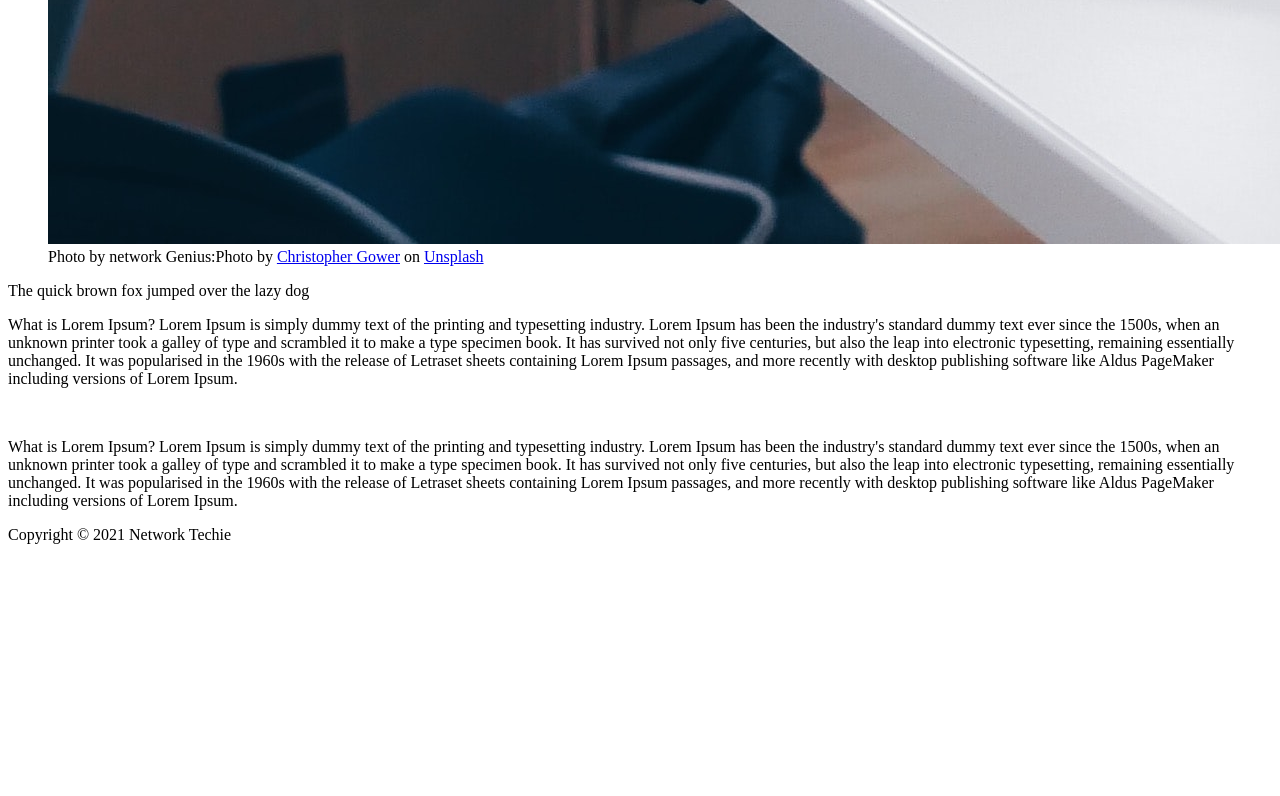
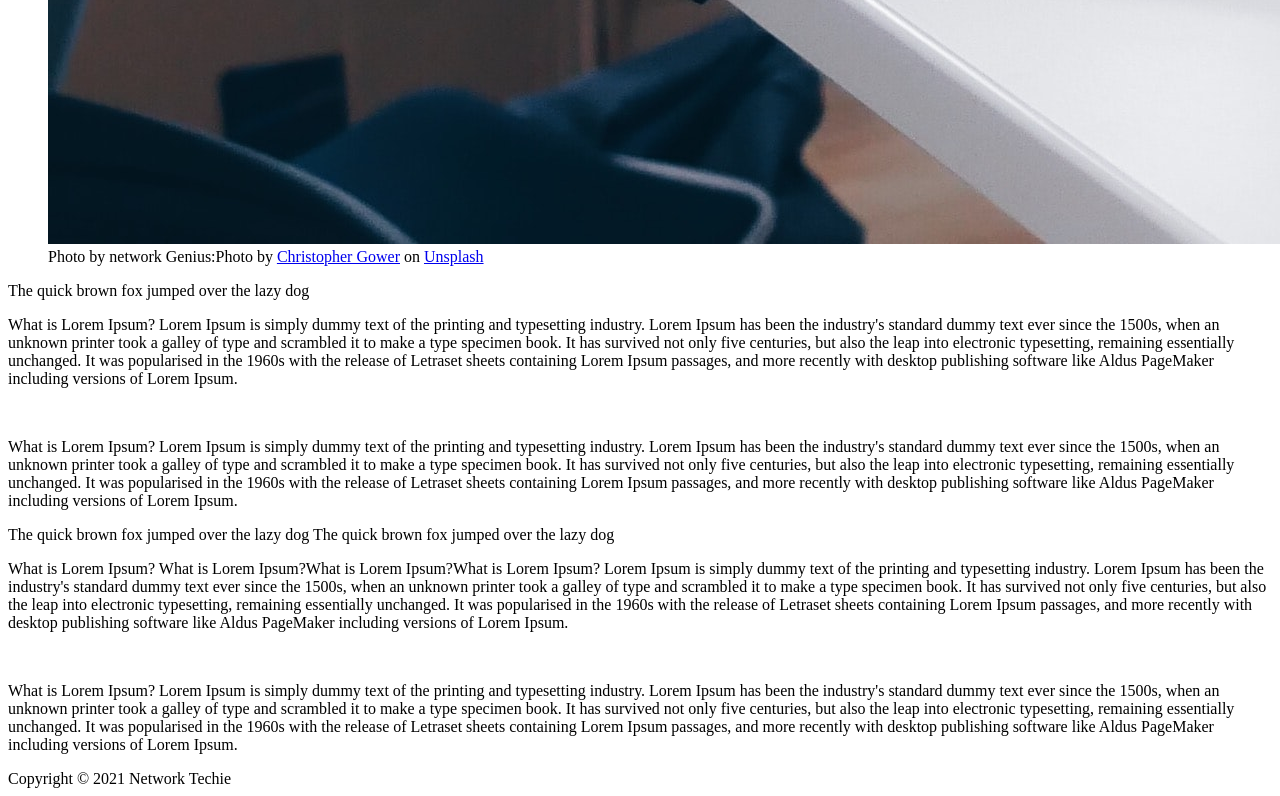
Before and after one commit to lukasmwangi/website, a plain HTML site: page index.html in a window 1280 px wide. Shown: the part 2495-3291 px from the top of the page. Before the commit the page ends 3047 px from the top, so only its background shows below. Drawn offline with Linux system fonts and the light colour scheme.

Commit message:
duplicate article

```diff
--- a/index.html
+++ b/index.html
@@ -34,6 +34,17 @@
                    <br/> <p>What is Lorem Ipsum? Lorem Ipsum is simply dummy text of the printing and typesetting industry. Lorem Ipsum has been the industry's standard dummy text ever since the 1500s, when an unknown printer took a galley of type and scrambled it to make a type specimen book. It has survived not only five centuries, but also the leap into electronic typesetting, remaining essentially unchanged. It was popularised in the 1960s with the release of Letraset sheets containing Lorem Ipsum passages, and more recently with desktop publishing software like Aldus PageMaker including versions of Lorem Ipsum.</p>
             </article>
         </section>
+        <section>
+            <article>
+                <p>The quick brown fox jumped over the lazy dog
+                    The quick brown fox jumped over the lazy dog
+                </p>
+                <p>What is Lorem Ipsum?
+                    What is Lorem Ipsum?What is Lorem Ipsum?What is Lorem Ipsum?
+                    Lorem Ipsum is simply dummy text of the printing and typesetting industry. Lorem Ipsum has been the industry's standard dummy text ever since the 1500s, when an unknown printer took a galley of type and scrambled it to make a type specimen book. It has survived not only five centuries, but also the leap into electronic typesetting, remaining essentially unchanged. It was popularised in the 1960s with the release of Letraset sheets containing Lorem Ipsum passages, and more recently with desktop publishing software like Aldus PageMaker including versions of Lorem Ipsum.</p>
+                   <br/> <p>What is Lorem Ipsum? Lorem Ipsum is simply dummy text of the printing and typesetting industry. Lorem Ipsum has been the industry's standard dummy text ever since the 1500s, when an unknown printer took a galley of type and scrambled it to make a type specimen book. It has survived not only five centuries, but also the leap into electronic typesetting, remaining essentially unchanged. It was popularised in the 1960s with the release of Letraset sheets containing Lorem Ipsum passages, and more recently with desktop publishing software like Aldus PageMaker including versions of Lorem Ipsum.</p>
+            </article>
+        </section>
         <footer>Copyright &COPY; 2021 Network Techie</footer>
     </main>
 </body>
```
